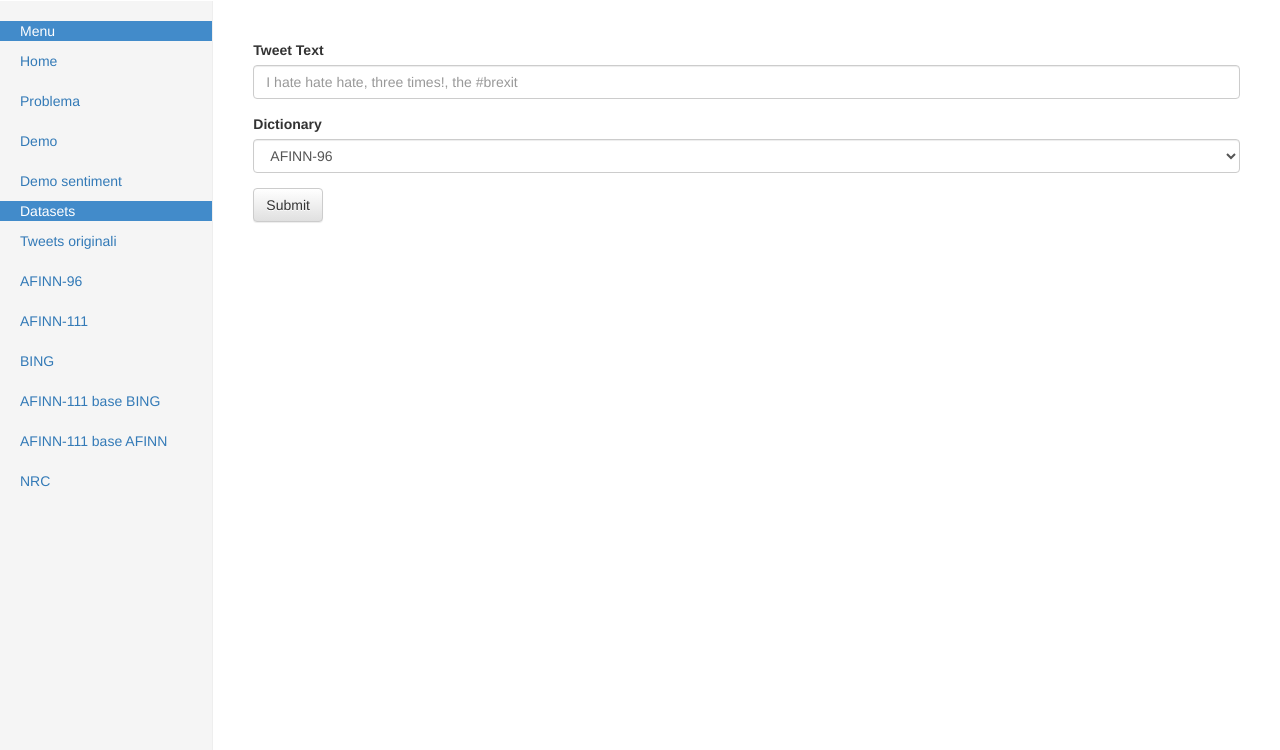
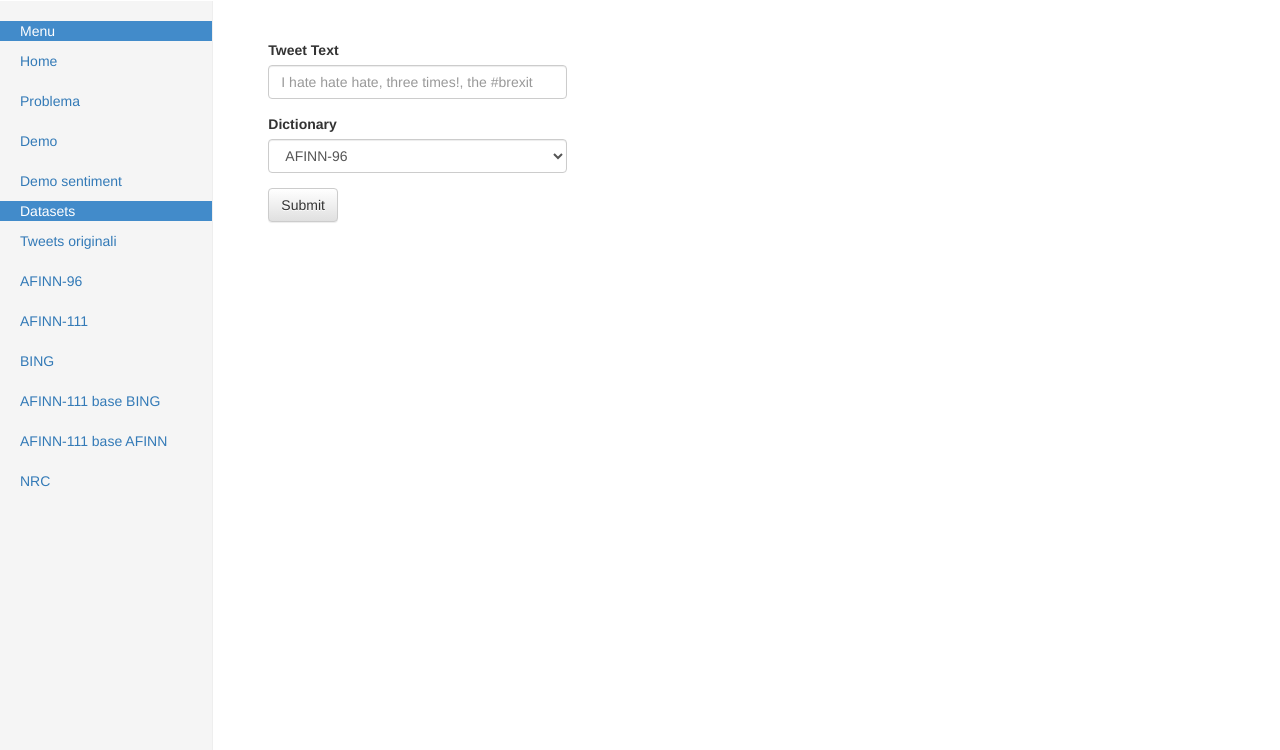
Before and after one commit to rAlvaPrincipe/Brexit-marketValue, a Flask app: page /sentiment in a window 1280 px wide. Shown: the part 50-800 px from the top of the page. Run offline with Flask 2, Linux system fonts and the light colour scheme; some libraries are stand-ins or nearby versions.

Commit message:
fixed layout in sentiment

```diff
--- a/web/templates/sentiment.html
+++ b/web/templates/sentiment.html
@@ -7,7 +7,7 @@
 {% endblock %} {% block content %}
 <h1>{{ name }}</h1>
 
-
+<div class="col-xs-4">
   <form action="{{ url_for('sentiment') }}" method="post">
     <div class="form-group">
       <label for="tweet_text">Tweet Text</label>
@@ -22,19 +22,27 @@
               <option value="afinn_bing_base_bing">AFINN-111 base BING</option>
               <option value="afinn_bing_base_afinn">AFINN-111 base AFINN</option>
               <option value="nrc">NRC</option>
-    </select> </div>
+            </select>
+    </div>
 
     <button type="submit" class="btn btn-default">Submit</button>
 
   </form>
+</div>
 
+<div style="clear: both;">
   <br> {% if sentiment %}
+
   <div>
     <p>Tweet: <pre>{{ tweet }}</pre></p>
   </div>
   <div>
     <p>Sentiment calculated on "{{ dictionary }}": <b> <pre>{{ sentiment }}</pre> </b></p>
-</div> {% endif %}
+  </div>
 
+  {% endif %}
 </div>
+
+
+
 {% endblock %}
```
Lines whose indentation alone changed are shown as unchanged.
